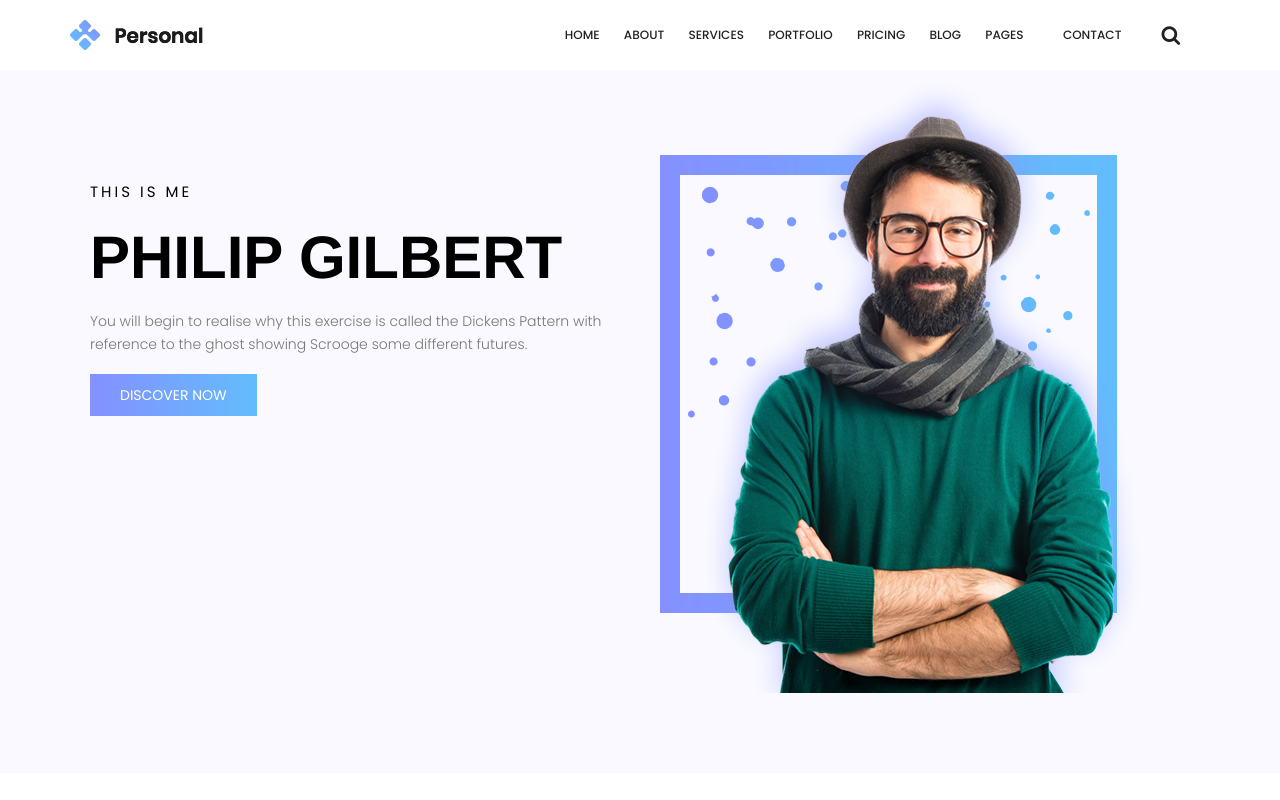
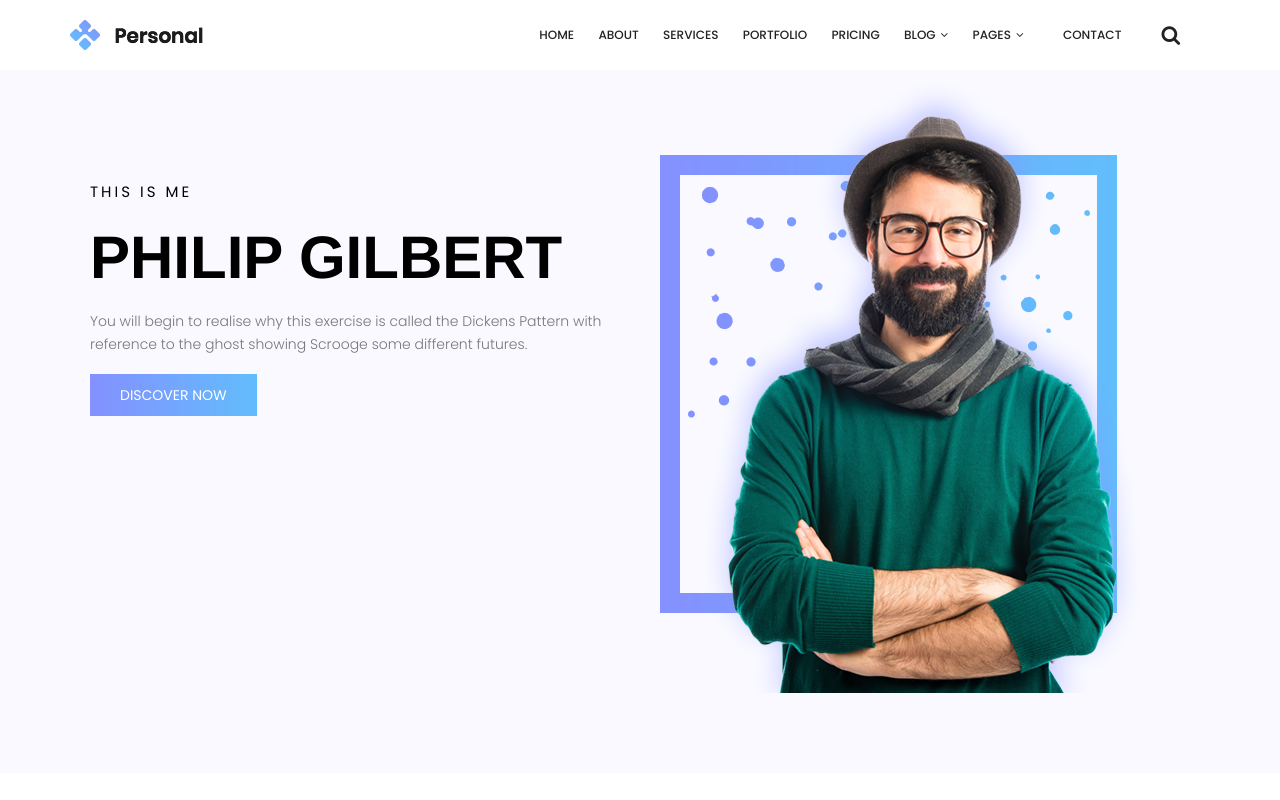
Before and after one commit to front-end-by-rimantas/25-grupe-portfolio-personal, a website with bundled scripts: page index.html in a window 1280 px wide. Shown: the top 800 px of the page. Built offline with nearby package versions, Linux system fonts and the light colour scheme.

Commit message:
Arrows added and some css #56

```diff
--- a/css/components/header.css
+++ b/css/components/header.css
@@ -31,6 +31,16 @@
     color: var(--color-black);
 }
 
+.row > .hidden > .child:after {
+    font-family: 'FontAwesome';
+    content: '\f107';
+    margin-left: 5px;
+
+}
+.row > .hidden > .child:hover:after {
+    color: var(--color-blue);
+}
+
 .nav-menu > a:last-child {
     margin-left: 15px;
 }
@@ -38,6 +48,8 @@
 .nav-menu > a:hover {
     color: var(--color-blue);
 }
+
+
 
 .header-bar > .row > .search >.fa  {
     padding: 5px 0;
--- a/index.html
+++ b/index.html
@@ -20,8 +20,8 @@
           <a href="#">Services</a>
           <a href="#">Portfolio</a>
           <a href="#">Pricing</a>
-          <a href="#">Blog</a>
-          <a href="#">Pages</a>
+          <a class="child" href="#">Blog</a>
+          <a class="child" href="#">Pages</a>
           <a class="btn" href="#">Contact</a>
         </nav>
         <a class="search btn" href="#">
```
